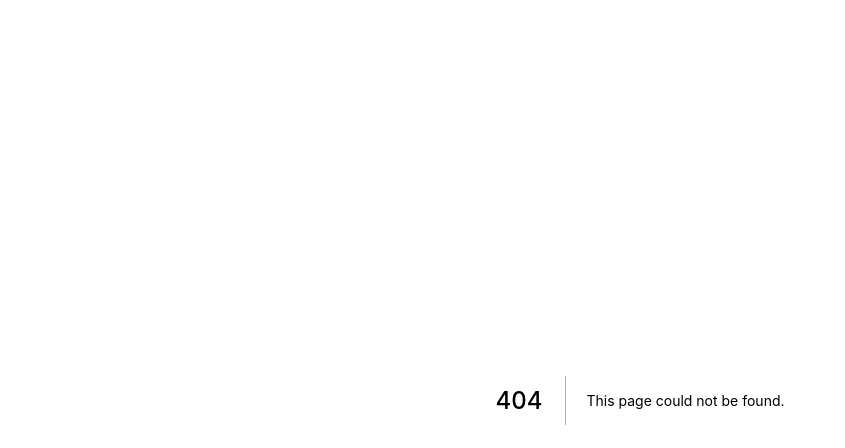
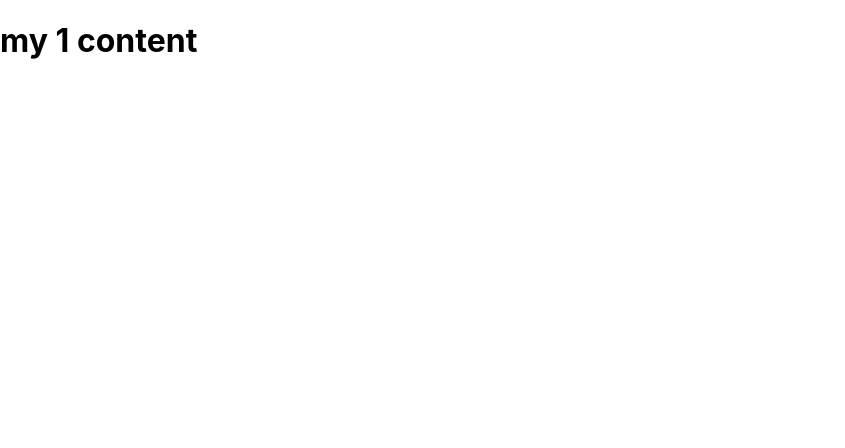
Before and after one commit to Azizul109/next, a Next.js app: page /blog/1 in a window 1280 px wide. Before the commit this address had no page. Shown: the top 448 px of the page, without its empty margins (0-845 px from the left). Built offline with nearby package versions, Linux system fonts and the light colour scheme.

Commit message:
next js projct dynamic route

```diff
--- /dev/null
+++ b/pages/blog/[pageNo].js
@@ -0,0 +1,16 @@
+import React from 'react';
+import {useRouter} from 'next/router';
+
+const pageNo = () => {
+
+    const router = useRouter();
+    const pageNumber = router.query.pageNo;
+
+    return (
+        <div>
+            <h1>my {pageNumber} content</h1>
+        </div>
+    );
+};
+
+export default pageNo;
--- a/pages/index.js
+++ b/pages/index.js
@@ -13,7 +13,7 @@ export default function Home() {
 
       <main className={styles.main}>
         <h1 className={styles.title}>
-          Welcome to <a href="https://nextjs.org">Next.js!</a>
+          Welcome to <a href="https://nextjs.org">Arif!</a>
         </h1>
 
         <p className={styles.description}>
```
Also changed, not shown: pages/blog/blog1.js (added, +11 -0 lines), pages/blog/blog2.js (added, +11 -0 lines).
